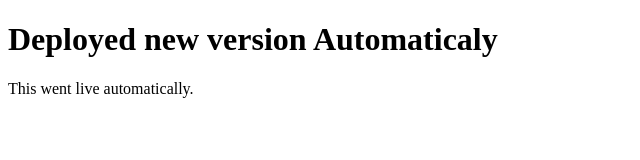
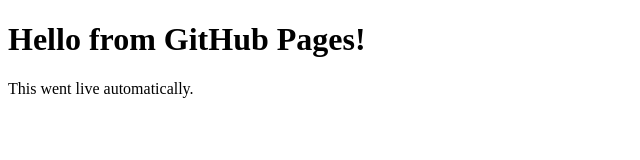
Before and after one commit to ankitr62/CI-CD-Demo, a plain HTML site: page index.html in a window 1280 px wide. Shown: the whole page, without its empty margins (0-640 px from the left). Drawn offline with Linux system fonts and the light colour scheme.

Commit message:
Update index.html

```diff
--- a/index.html
+++ b/index.html
@@ -2,7 +2,7 @@
 <html>
 <head><title>CI/CD Demo</title></head>
 <body>
-<h1>Deployed new version Automaticaly</h1>
+<h1>Hello from GitHub Pages!</h1>
 <p>This went live automatically.</p>
 </body>
 </html>
```
